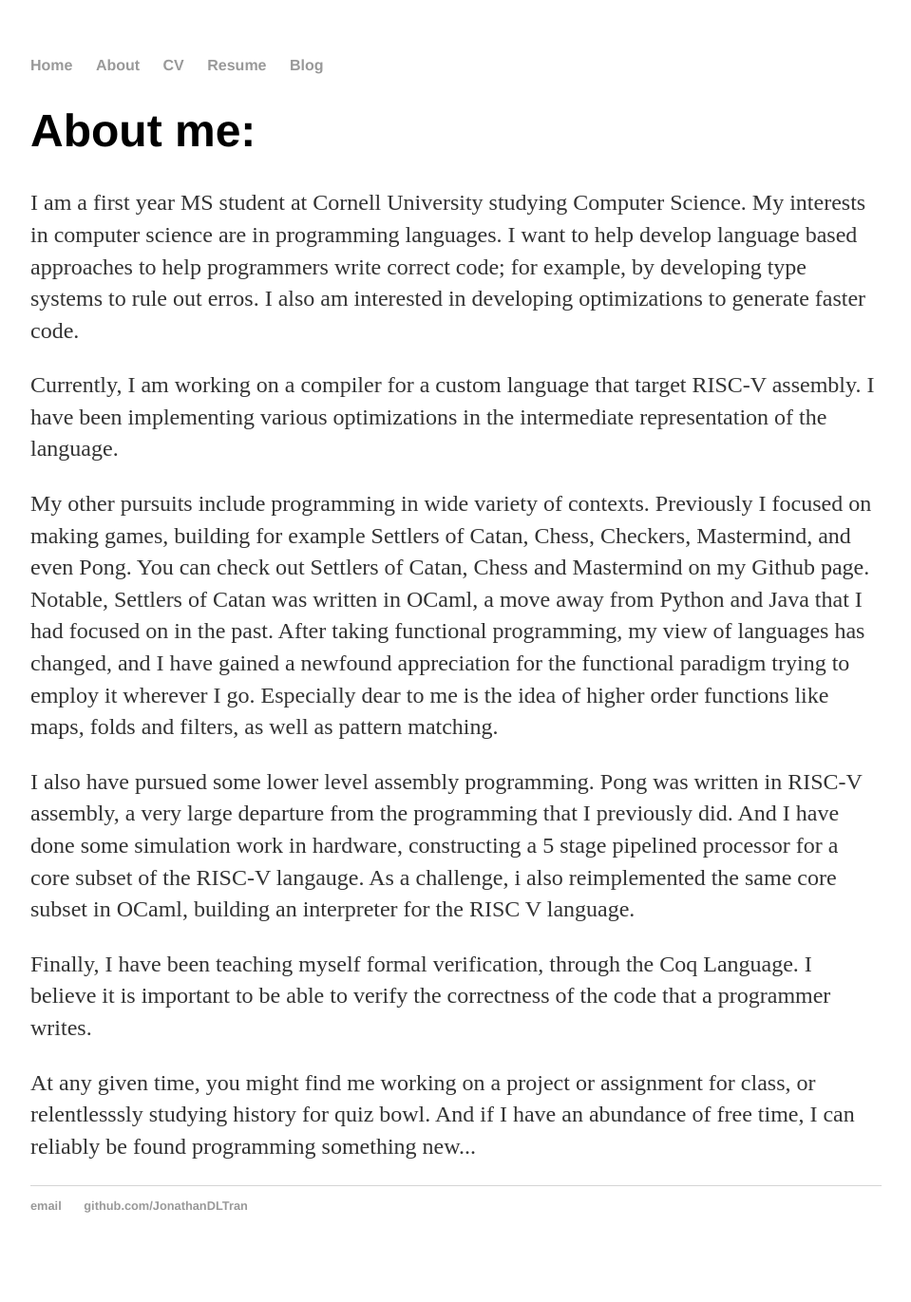
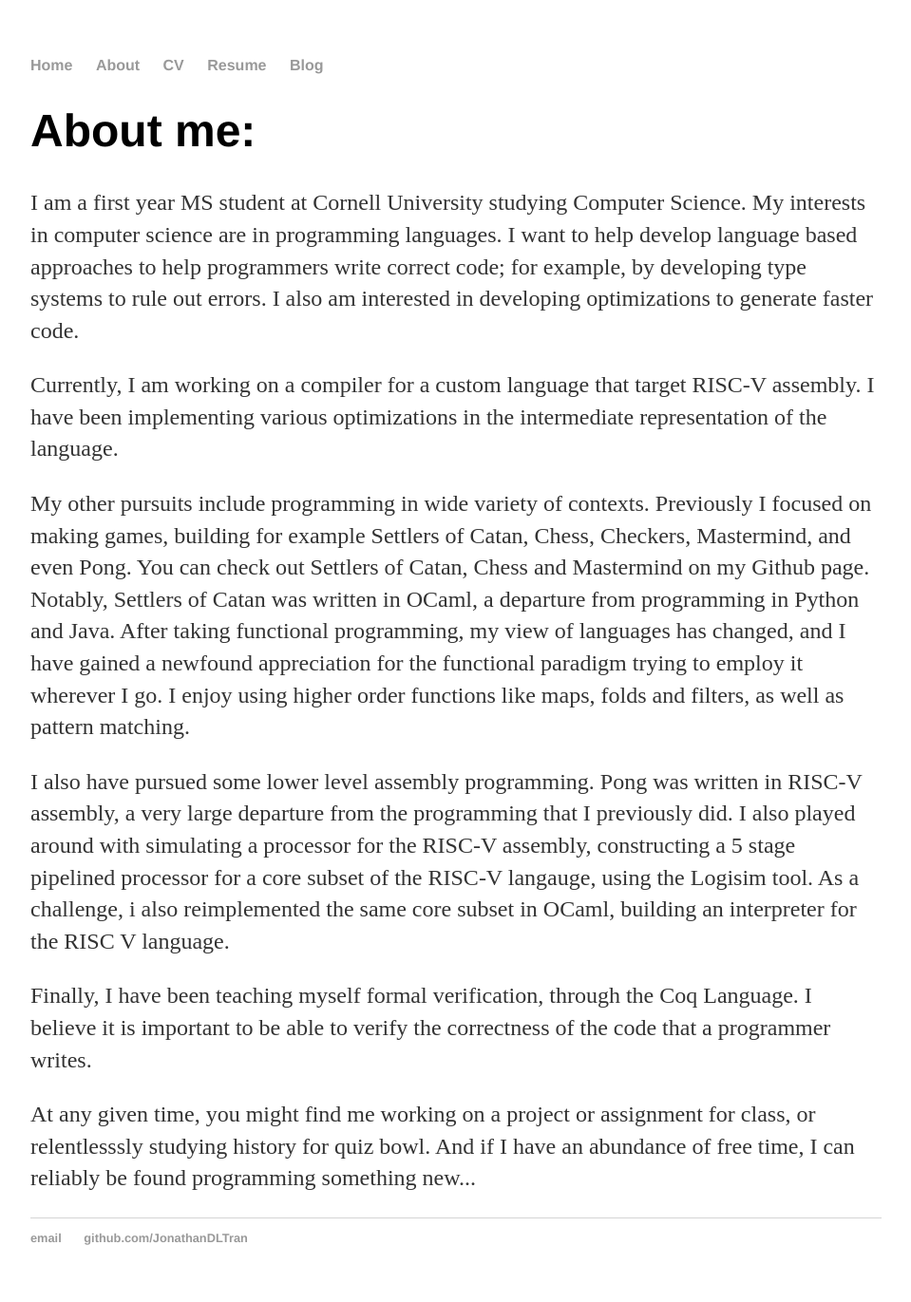
Before and after one commit to JonathanDLTran/JonathanDLTran.github.io, a Jekyll site: the page built from about/index.html, in a window 1280 px wide. Shown: the whole page at 95% size, without its empty margins (160-1119 px from the left). Built offline with Jekyll 4.4.1, drawn with Linux system fonts in a browser that asks for light colours; before the commit the page ends 1337 px from its top, so only the background shows below that.

Commit message:
Update index.html

```diff
--- a/about/index.html
+++ b/about/index.html
@@ -5,20 +5,20 @@ title: Jonathan Tran
 <div class="blurb">
 	<h1>About me:</h1>
 	<p>I am a first year MS student at Cornell University studying Computer Science.
-	   My interests in computer science are in programming languages. I want to help develop language based approaches to help programmers write correct code; for example, by developing type systems to rule out erros. I also am interested in developing optimizations to generate faster code.
+	   My interests in computer science are in programming languages. I want to help develop language based approaches to help programmers write correct code; for example, by developing type systems to rule out errors. I also am interested in developing optimizations to generate faster code.
 	</p>
 	<p>Currently, I am working on a compiler for a custom language that target RISC-V assembly. I have been implementing various optimizations
 		in the intermediate representation of the language.
 	</p>
 	<p>My other pursuits include programming in wide variety of contexts. Previously I focused on making games, building for example
            Settlers of Catan, Chess, Checkers, Mastermind, and even Pong. You can check out Settlers of Catan, Chess and Mastermind on my Github
-	   page. Notable, Settlers of Catan was written in OCaml, a move away from Python and Java that I had focused on in the past.
+	   page. Notably, Settlers of Catan was written in OCaml, a departure from programming in Python and Java.
 	   After taking functional programming, my view of languages has changed, and I have gained a newfound appreciation for the functional paradigm
-	   trying to employ it wherever I go. Especially dear to me is the idea of higher order functions like maps, folds and filters, as well as pattern matching.
+	   trying to employ it wherever I go. I enjoy using higher order functions like maps, folds and filters, as well as pattern matching.
 	</p>
 	<p>I also have pursued some lower level assembly programming. Pong was written in RISC-V assembly, a very large departure from
-	   the programming that I previously did. And I have done some simulation work in hardware, constructing a 5 stage pipelined processor for a core
-	   subset of the RISC-V langauge. As a challenge, i also reimplemented the same core subset in OCaml, building an interpreter for the RISC V language.
+	   the programming that I previously did. I also played around with simulating a processor for the RISC-V assembly, constructing a 5 stage pipelined processor for a core
+	   subset of the RISC-V langauge, using the Logisim tool. As a challenge, i also reimplemented the same core subset in OCaml, building an interpreter for the RISC V language.
 	</p>
 	<p>Finally, I have been teaching myself formal verification, through the Coq Language. I believe it is important to be able to verify the correctness of the code that a programmer writes.
 	</p>
```
